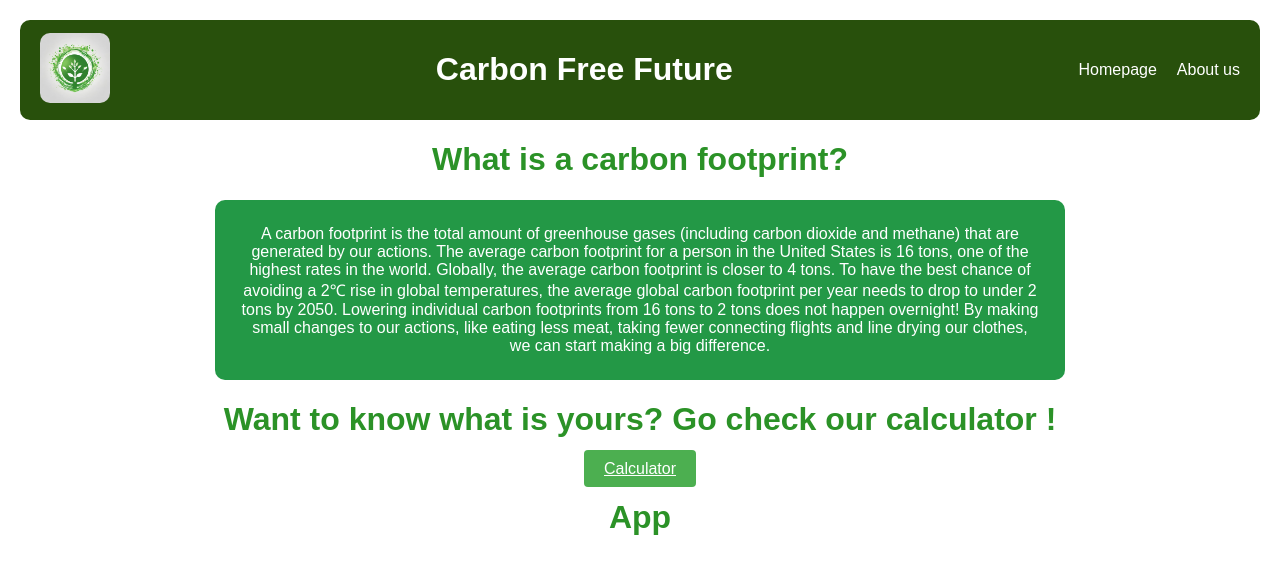
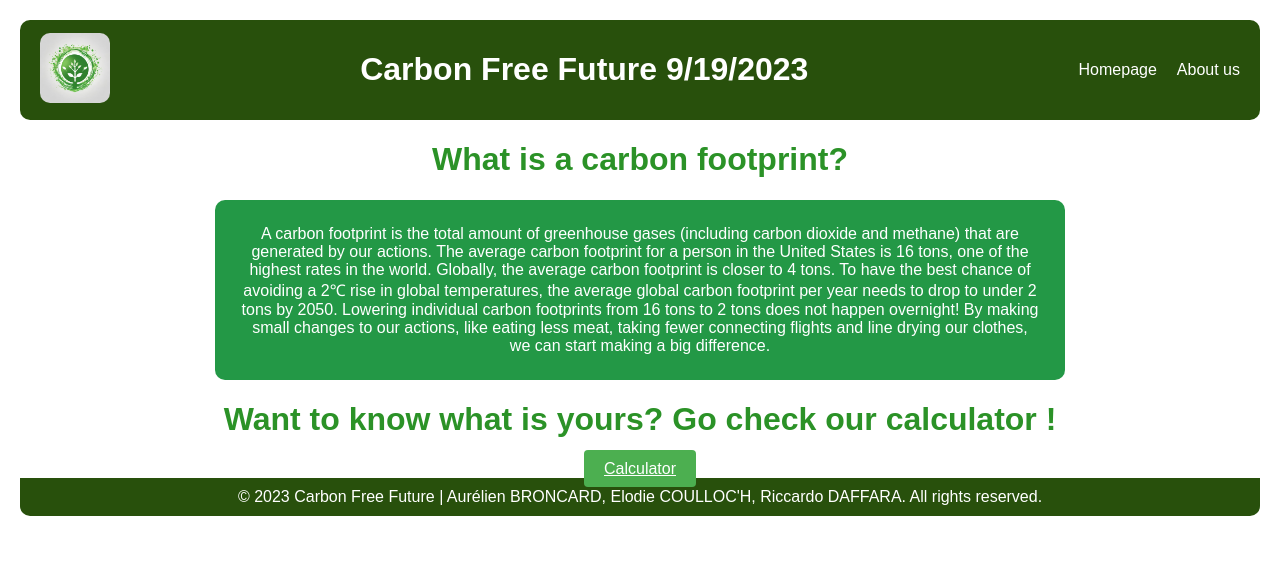
Before and after one commit to Aurelien3006/CarbonFreeFuture, a website: page public/index.html in a window 1280 px wide. Drawn offline with nearby package versions, Linux system fonts and the light colour scheme.

Commit message:
Added the Vue.js part (Copyright in the footer, developers and showing the actual date)

```diff
--- a/index.js
+++ b/index.js
@@ -10,7 +10,6 @@ app.use(express.json());
 
 // Serve static files
 app.use(express.static(path.join(__dirname, 'public')));
-
 
 
 // Start the server
--- a/public/index.html
+++ b/public/index.html
@@ -6,18 +6,17 @@
     <title>Carbon Free Future</title>
     <!-- Import Styles CSS -->
     <link rel="stylesheet" href="styles.css">
-    <!-- Import Vue.js -->
-    <script src="https://unpkg.com/vue@3/dist/vue.global.js"></script>
   </head>
   <body>
+    <div id="app" class="app">
       <header class="header">
         <div class="hlogo">
             <img src="Carbon_logo.png" alt="Logo">
         </div>
-      <h1 class="h1-header">Carbon Free Future</h1>
+        <h1 class="h1-header">{{ company_name }} {{ date }}</h1>
           <ul class="hlink">
               <li class="hlink"><a href="./index.html">Homepage</a></li>
-            <li class="hlink"></li><a href="./aboutus.html">About us</a></li>
+              <li class="hlink"><a href="./aboutus.html">About us</a></li>
           </ul>
       </header>
       <h1>What is a carbon footprint? </h1>
@@ -33,14 +32,13 @@
       </section>
       <h1>Want to know what is yours? Go check our calculator !</h1>
       <a class="submit-button" href="./calculator.html">Calculator</a>
-    <div id="app">
-      <h1>{{ product }}</h1>
+
+      <footer class="footer">
+        <p>&copy; {{ copyright }}</p>
+      </footer>
     </div>
-    <!-- Import App -->
+
+    <script src="https://cdn.jsdelivr.net/npm/vue/dist/vue.js"></script>
     <script src="./script.js"></script>
-    <!-- Mount App -->
-    <script>
-      const mountedApp = app.mount('#app')
-    </script>
   </body>
 </html>
--- a/public/script.js
+++ b/public/script.js
@@ -1,5 +1,19 @@
-const app = Vue.createApp({
-    data() {
-        return{ product: 'App'}
+const app = new Vue({
+    el: '#app',
+    data: {
+        developers: 'Aurélien BRONCARD, Elodie COULLOC\'H, Riccardo DAFFARA',
+        company_name: 'Carbon Free Future'
+    },
+    computed: {
+        copyright() {
+            const currentYear = new Date().getFullYear()
+            return `${currentYear} ${this.company_name} | ${this.developers}. All rights reserved.`
+        },
+        date() {
+            const currentDate = new Date().getDate()
+            const currentMonth = new Date().getMonth()
+            const currentYear = new Date().getFullYear()
+            return `${currentMonth}/${currentDate}/${currentYear}`
+        }
     }
 })
--- a/public/styles.css
+++ b/public/styles.css
@@ -90,3 +90,17 @@ background-color: #45a049; /* Lighter green on hover */
     padding: 25px; /* Add some padding for better readability */
     border-radius: 10px;
 }
+
+
+/* Footer Styles */
+.footer {
+    background-color: #28500c; /* Match the header background color */
+    color: #fff; /* Text color for the footer */
+    text-align: center;
+    padding: 10px;
+    border-radius: 0 0 10px 10px; /* Rounded corners for the bottom */
+}
+
+.footer p {
+    margin: 0; /* Remove default margin for the paragraph within the footer */
+}
```
Also changed, not shown: public/aboutus.html (+11 -4 lines), public/calculator.html (+15 -10 lines). Lines whose indentation alone changed are shown as unchanged.
